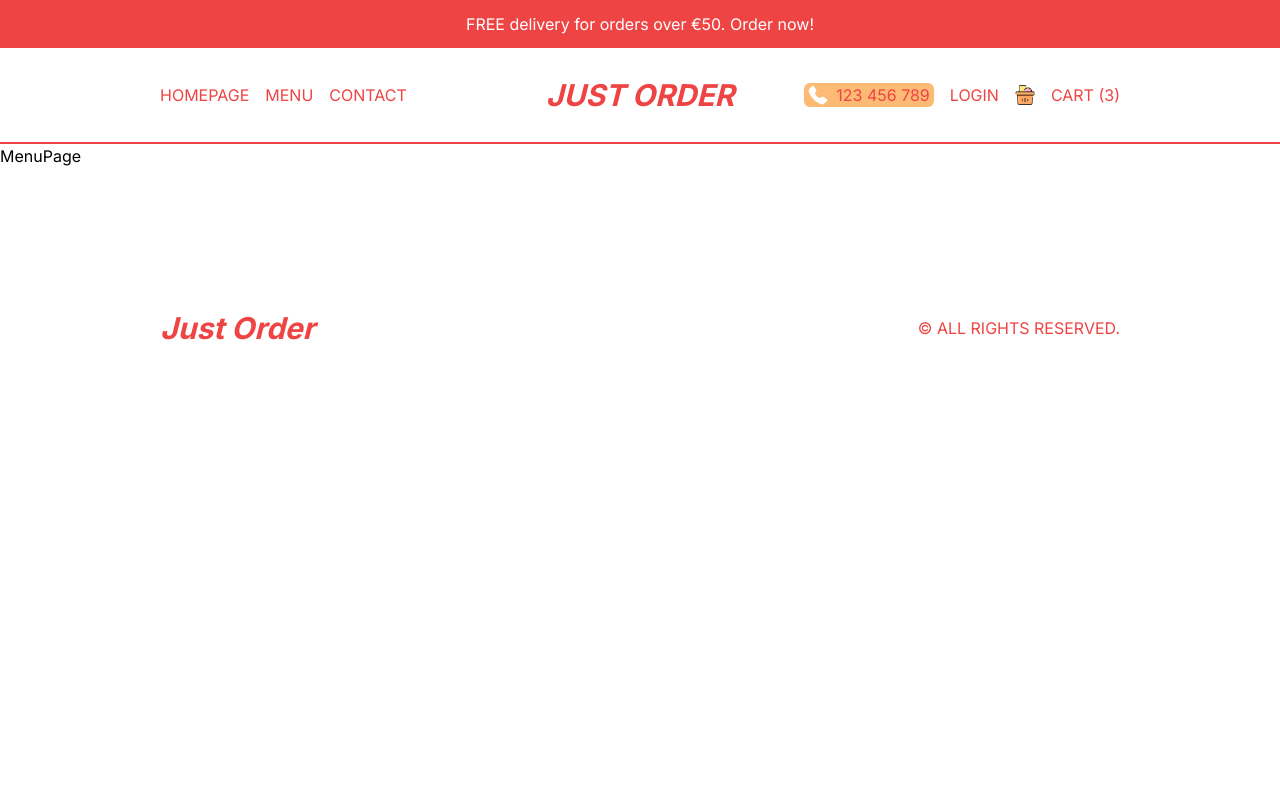
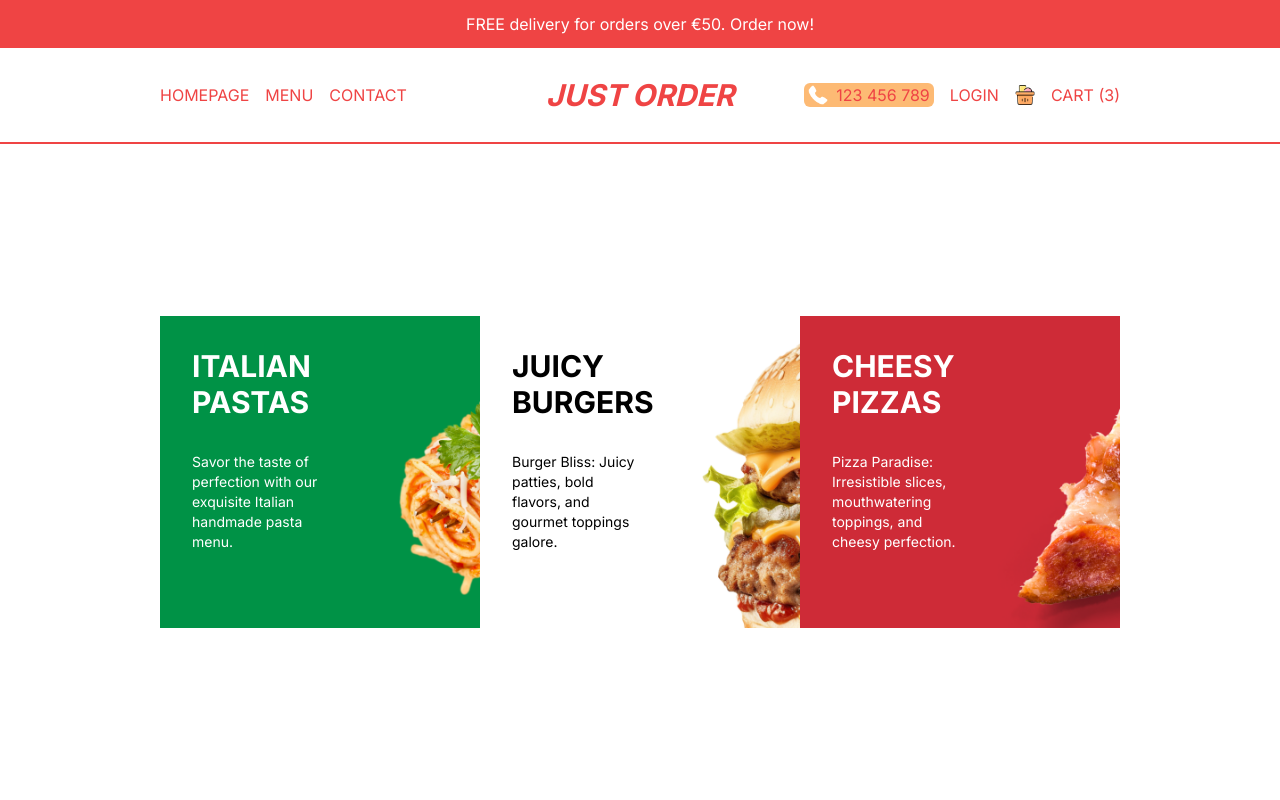
Before and after one commit to federico-init/restaurant-nextjs, a Next.js app: page /menu in a window 1280 px wide. Shown: the top 800 px of the page. Built offline with nearby package versions, Linux system fonts and the light colour scheme.

Commit message:
chore: category page

```diff
--- a/src/app/menu/page.tsx
+++ b/src/app/menu/page.tsx
@@ -1,7 +1,32 @@
+import Link from "next/link";
 import React from "react";
+import { menu } from "@/data";
 
 const MenuPage = () => {
-  return <div>MenuPage</div>;
+  return (
+    <div className="p-4 lg:px-20 xl:px-40 h-[calc(100vh-6rem)] md:h-[calc(100vh-9rem)] flex flex-col md:flex-row items-center">
+      {menu.map((category) => (
+        <Link
+          key={category.id}
+          href={`/menu/${category.slug}`}
+          className="w-full h-1/3 bg-cover p-8 md:h-1/2"
+          style={{ backgroundImage: `url(${category.img})` }}
+        >
+          <div className={`text-${category.color} w-1/2`}>
+            <h1 className="uppercase font-bold text-3xl">{category.title}</h1>
+            <p className="text-sm my-8">{category.desc}</p>
+            <button
+              className={`hidden 2xl:block bg-${category.color} text-${
+                category.color === "black" ? "white" : "red-500"
+              } py-2 px-4 rounded-md`}
+            >
+              Explore
+            </button>
+          </div>
+        </Link>
+      ))}
+    </div>
+  );
 };
 
 export default MenuPage;
```
